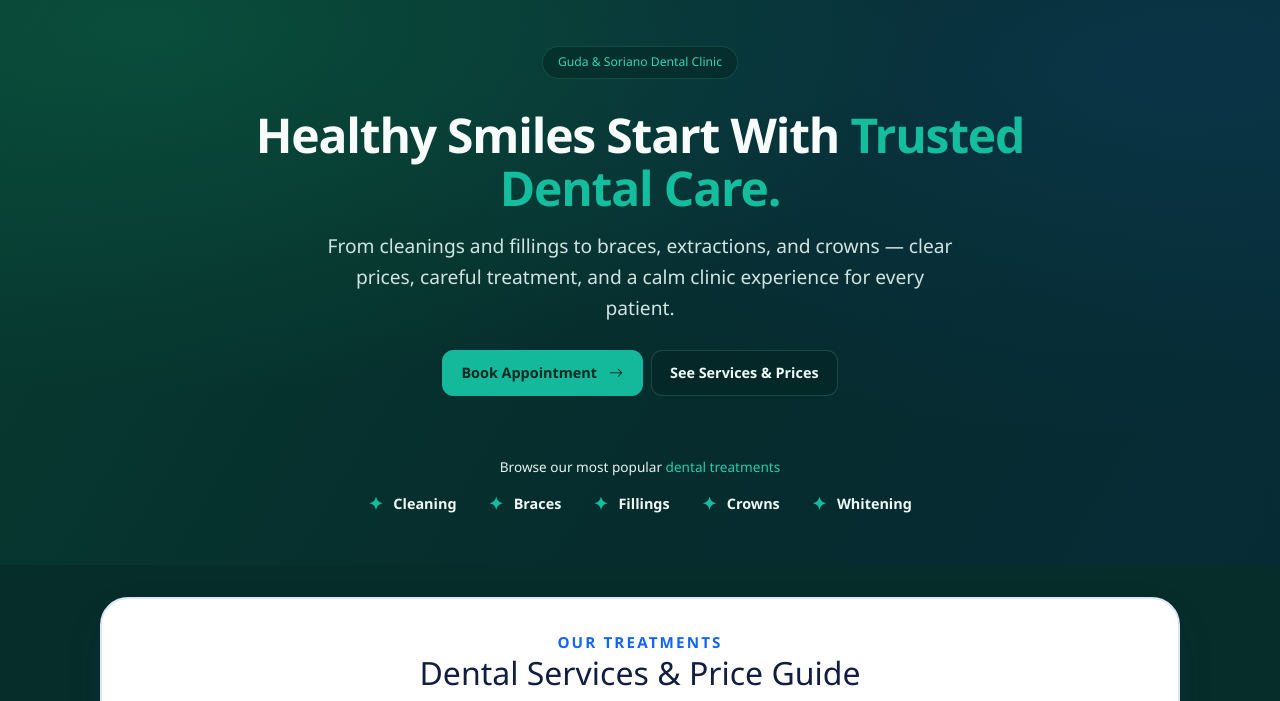
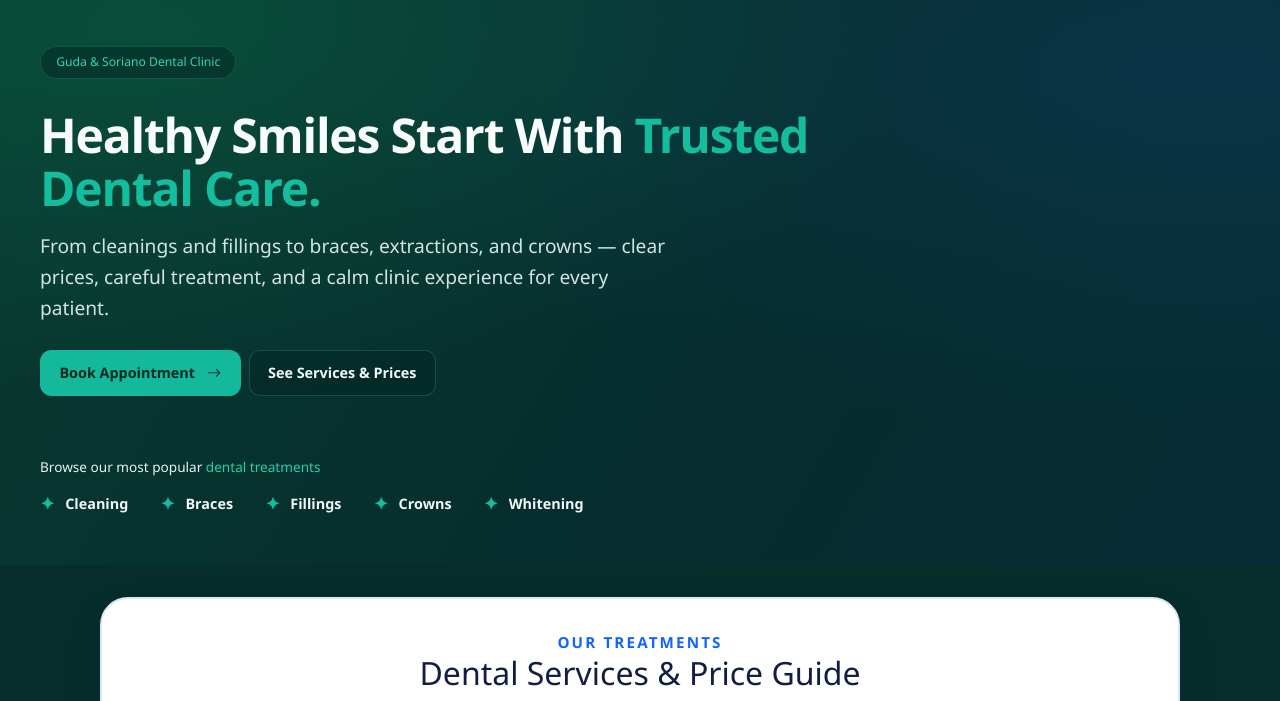
Before and after one commit to atreyuuu009/orachart-laravel, a Laravel app: page / in a window 1280 px wide. Shown: the part 78-779 px from the top of the page. Run offline with Laravel 12, Linux system fonts and the light colour scheme; data comes from the database, SQL or seed files in the repository; data that the repository does not hold is empty.

Commit message:
I adjust the text to the left and Right

```diff
--- a/public/css/theme.css
+++ b/public/css/theme.css
@@ -251,27 +251,27 @@ body:has(.landing-nav) { background: #062d29; color: #f5fffc; }
 .brand-tooth { width: 48px; height: 48px; display: grid; flex: none; place-items: center; border-radius: 14px; background: linear-gradient(145deg, #16c5a3, #07977e); color: #f4fffc; box-shadow: inset 0 1px 0 rgba(255,255,255,.18); }
 .brand-tooth svg { display: block; width: 34px; height: 34px; }
 .landing-nav .btn-primary { border: 0; border-radius: 11px; background: #13b99a; color: #042823; font-size: .9rem; font-weight: 500; padding: .65rem 1.25rem; }
-.landing-hero { min-height: 510px; padding: 2.8rem 0 3rem; text-align: center; background: radial-gradient(ellipse at 12% 5%, rgba(12, 101, 70, .48), transparent 48%), radial-gradient(ellipse at 92% 12%, rgba(12, 57, 83, .62), transparent 52%), linear-gradient(120deg, #073a30, #062c2d 58%, #062b36); }
-.landing-hero .container { max-width: 1000px; padding: 0 24px; }
+.landing-hero { min-height: 510px; padding: 2.8rem 0 3rem; text-align: left; background: radial-gradient(ellipse at 12% 5%, rgba(12, 101, 70, .48), transparent 48%), radial-gradient(ellipse at 92% 12%, rgba(12, 57, 83, .62), transparent 52%), linear-gradient(120deg, #073a30, #062c2d 58%, #062b36); }
+.landing-hero .container { width: 100%; max-width: none; margin: 0; padding: 0 24px 0 40px; }
 .landing-hero .eyebrow { margin-top: .1rem; padding: .38rem .95rem; border: 1px solid rgba(73, 192, 164, .2); background: rgba(3, 35, 32, .45); color: #35d4b5; font-size: .76rem; font-weight: 500; letter-spacing: 0; }
-.landing-hero h1 { max-width: 900px; margin: .8rem auto 1rem; color: #f7fbfa; font-size: clamp(2.35rem, 5.2vw, 3rem); font-weight: 750; letter-spacing: -.025em; line-height: 1.12; }
+.landing-hero h1 { max-width: 900px; margin: .8rem 0 1rem; color: #f7fbfa; font-size: clamp(2.35rem, 5.2vw, 3rem); font-weight: 750; letter-spacing: -.025em; line-height: 1.12; }
 .landing-hero h1 span { color: #13bd9d; }
-.landing-hero .lead { max-width: 700px; margin: 0 auto; color: #d1e4e2 !important; font-size: clamp(1.05rem, 2vw, 1.2rem); line-height: 1.6; }
-.landing-hero .hero-actions { margin-top: 1.65rem; }
+.landing-hero .lead { max-width: 700px; margin: 0; color: #d1e4e2 !important; font-size: clamp(1.05rem, 2vw, 1.2rem); line-height: 1.6; }
+.landing-hero .hero-actions { justify-content: flex-start !important; margin-top: 1.65rem; }
 .landing-hero .btn { border-radius: 11px; padding: .7rem 1.15rem; font-size: .9rem; font-weight: 600; }
 .landing-hero .btn-primary { background: #13b99a; border-color: #13b99a; color: #042823; }
 .landing-hero .btn-outline-primary { border-color: rgba(92, 172, 156, .25); background: rgba(4, 37, 34, .45); color: #effaf7; }
 .landing-hero .btn-outline-primary:hover { background: rgba(15, 185, 151, .16); border-color: #13b99a; }
-.popular-treatments { margin: 3.85rem auto 0; }
+.popular-treatments { margin: 3.85rem 0 0; }
 .popular-treatments > p { margin: 0 0 .8rem; color: #e7f4f1; font-size: .85rem; }
 .popular-treatments > p a { color: #26cfad; text-decoration: none; }
-.treatment-list { display: flex; justify-content: center; flex-wrap: wrap; gap: 2rem; }
+.treatment-list { display: flex; justify-content: flex-start; flex-wrap: wrap; gap: 2rem; }
 .treatment-list a { display: inline-flex; align-items: center; gap: .65rem; color: #f0f8f6; font-size: .9rem; font-weight: 600; text-decoration: none; }
 .treatment-list a span { color: #13bd9d; font-size: 1.1rem; }
 @media (max-width: 575.98px) {
   .landing-nav-frame { padding: 14px 16px 0; }
   .landing-hero { min-height: 540px; padding: 3rem 0 2.5rem; }
-  .landing-hero .container { padding: 0 18px; }
+  .landing-hero .container { padding: 0 40px; }
   .landing-hero h1 { font-size: clamp(2.1rem, 9vw, 2.65rem); }
   .landing-hero .lead { font-size: 1.05rem; }
   .landing-hero .lead br { display: none; }
```
